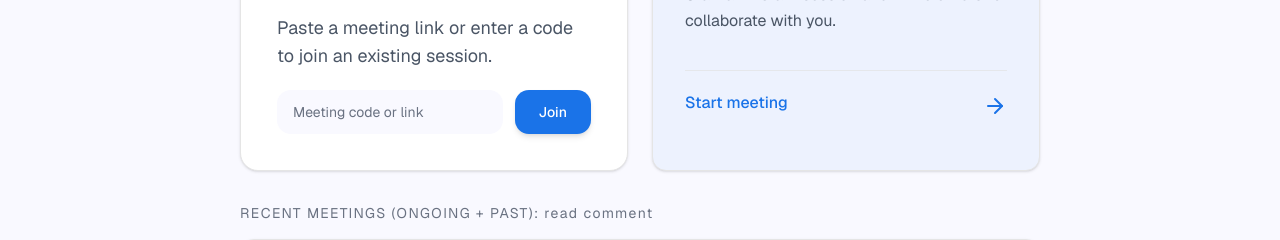
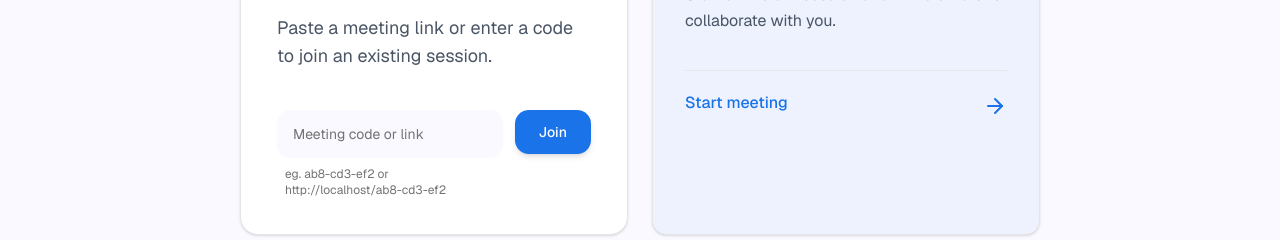
Before and after one commit to Broody-boy/meethub, a Next.js app in the folder frontend/: page / in a window 1280 px wide. Shown: the part 485-725 px from the top of the page. Built offline with nearby package versions, Linux system fonts and the light colour scheme; no server answers; sample sign-in values are in the browser's storage.

Commit message:
refac|fe: moved some hard coded colors to variables and added TextFieldFormInput for join meeting card and profile setup dialog

```diff
--- a/frontend/app/(private)/(with_topbar)/page.tsx
+++ b/frontend/app/(private)/(with_topbar)/page.tsx
@@ -4,7 +4,7 @@ import { HostType, MeetingStatus } from "@/enums";
 
 export default function MeetingsPage() {
   return (
-    <div className="bg-[#f9f9ff]">
+    <div className="bg-dashboard-background">
       {/* Banner */}
       <div className="w-full mb-8 overflow-hidden">
         <Image
--- a/frontend/app/globals.css
+++ b/frontend/app/globals.css
@@ -45,6 +45,12 @@
   --radius-2xl: calc(var(--radius) * 1.8);
   --radius-3xl: calc(var(--radius) * 2.2);
   --radius-4xl: calc(var(--radius) * 2.6);
+
+  /*extended tokens*/
+  --color-app-primary: var(--app-primary);
+  --color-dashboard-background: var(--dashboard-background);
+  --color-textbox-background: var(--textbox-background);
+  --color-textbox-error-focus-ring: var(--textbox-error-focus-ring);
 }
 
 body {
@@ -84,6 +90,11 @@ body {
   --sidebar-accent-foreground: oklch(0.205 0 0);
   --sidebar-border: oklch(0.922 0 0);
   --sidebar-ring: oklch(0.708 0 0);
+  /* extended colors */
+  --app-primary: oklch(57.37% 0.195 257.86);
+  --dashboard-background: oklch(98.38% 0.008 286.25);
+  --textbox-background: oklch(0.9702 0 0);
+  --textbox-error-focus-ring: oklch(88.55% 0.052 15.25);
 }
 
 .dark {
@@ -118,6 +129,11 @@ body {
   --sidebar-accent-foreground: oklch(0.985 0 0);
   --sidebar-border: oklch(1 0 0 / 10%);
   --sidebar-ring: oklch(0.556 0 0);
+  /* extended colors */
+  --app-primary: oklch(57.37% 0.195 257.86);
+  --dashboard-background: oklch(98.38% 0.008 286.25);
+  --textbox-background: oklch(0.9702 0 0);
+  --textbox-error-focus-ring: oklch(88.55% 0.052 15.25);
 }
 
 @layer base {
--- a/frontend/components/custom/ProfileSetupDialog/index.tsx
+++ b/frontend/components/custom/ProfileSetupDialog/index.tsx
@@ -12,6 +12,7 @@ import {
 import { ArrowRight, Upload, Video, Pencil } from "lucide-react";
 import { APP_NAME } from "@/constants";
 import { useSession } from "next-auth/react";
+import { TextFieldFormInput } from "@/components/form/TextFieldFormInput";
 
 interface ProfileSetupDialogProps {
   open: boolean;
@@ -131,7 +132,7 @@ export function ProfileSetupDialog({
 
             {/* Inputs */}
             <div className="flex flex-col gap-4">
-              <input
+              {/* <input
                 placeholder="First Name"
                 value={firstName}
                 onChange={(e) => setFirstName(e.target.value)}
@@ -143,6 +144,23 @@ export function ProfileSetupDialog({
                 value={lastName}
                 onChange={(e) => setLastName(e.target.value)}
                 className="h-12 rounded-lg bg-muted px-4 text-sm outline-none"
+              /> */}
+
+              <TextFieldFormInput
+                label="First Name"
+                placeholder="First Name"
+                required={true}
+                value={firstName}
+                onChange={(e) => setFirstName(e.target.value)}
+              />
+
+
+              <TextFieldFormInput
+                label="Last Name"
+                placeholder="Last Name"
+                required={true}
+                value={lastName}
+                onChange={(e) => setLastName(e.target.value)}
               />
             </div>
 
--- a/frontend/components/custom/cards/JoinWithCodeCard/index.tsx
+++ b/frontend/components/custom/cards/JoinWithCodeCard/index.tsx
@@ -1,16 +1,23 @@
+"use client"
+
+import { TextFieldFormInput } from "@/components/form/TextFieldFormInput";
 import { Link } from "lucide-react";
+import { useState } from "react";
 
 export function JoinWithCodeCard() {
+
+  const [meetingCodeOrLink, setMeetingCodeOrLink] = useState("");
+
   return (
     <div className="bg-white rounded-2xl p-9 w-full border shadow-sm flex flex-col h-full">
 
       {/* Top Content */}
       <div>
         <div className="flex items-center gap-3 mt-3 ">
-          <div className="text-[#1a73e8]">
+          <div className="text-app-primary">
             <Link className="w-8 h-8" />
           </div>
-          <h3 className="text-3xl font-semibold text-[#1a73e8]">
+          <h3 className="text-3xl font-semibold text-app-primary">
             Join with code or link
           </h3>
         </div>
@@ -21,13 +28,16 @@ export function JoinWithCodeCard() {
       </div>
 
       {/* Bottom Section */}
-      <div className="mt-auto pt-5 flex items-center gap-3">
-        <input
+      <div className="mt-auto pt-10 flex items-start gap-3">
+        <TextFieldFormInput
           placeholder="Meeting code or link"
-          className="flex-1 px-4 py-3 rounded-xl bg-[#f9f9ff] text-sm outline-none placeholder:text-gray-500"
+          value={meetingCodeOrLink}
+          onChange={(e) => setMeetingCodeOrLink(e.target.value)}
+          description={`eg. ab8-cd3-ef2 or ${(new URL(window.location.href).origin)}/ab8-cd3-ef2`}
+          className="bg-dashboard-background"
         />
 
-        <button className="bg-[#1a73e8] text-white px-6 py-3 rounded-xl text-sm font-medium shadow-md hover:bg-[#1669c1] transition">
+        <button className="bg-app-primary text-white px-6 py-3 rounded-xl text-sm font-medium shadow-md hover:bg-[#1669c1] transition">
           Join
         </button>
       </div>
--- /dev/null
+++ b/frontend/components/form/TextFieldFormInput.tsx
@@ -0,0 +1,68 @@
+"use client";
+
+import * as React from "react";
+import { cn } from "@/lib/utils"; // shadcn utility (clsx + tailwind-merge)
+import { Input } from "@/components/ui/input";
+
+interface TextFieldFormInputProps
+  extends React.InputHTMLAttributes<HTMLInputElement> {
+  label?: string;
+  error?: string;
+  description?: string;
+  required?: boolean;
+}
+
+export const TextFieldFormInput = React.forwardRef<
+  HTMLInputElement,
+  TextFieldFormInputProps
+>(
+  (
+    {
+      label,
+      error,
+      description,
+      required,
+      className,
+      ...props
+    },
+    ref
+  ) => {
+    return (
+      <div className="flex flex-col gap-2 w-full">
+        {/* Label */}
+        {label && (
+          <label className="text-sm font-medium text-foreground mx-1">
+            {label}
+            {required && <span className="text-destructive ml-1">*</span>}
+          </label>
+        )}
+
+        {/* Input */}
+        <Input
+          ref={ref}
+          className={cn(
+            `h-12 rounded-xl bg-textbox-background border-0 px-4`,
+            "focus-visible:ring-2",
+            "placeholder:text-muted-foreground",
+            error && "focus-visible:ring-textbox-error-focus-ring focus-visible:ring-3",
+            className
+          )}
+          // aria-invalid={!!error}
+          {...props}
+        />
+
+        {/* Description */}
+        {description && !error && (
+          <p className="text-xs text-muted-foreground ml-2">{description}</p>
+        )}
+
+        {/* Error */}
+        {error && (
+          <p className="text-xs text-destructive ml-2">{error}</p>
+        )}
+      </div>
+    );
+  }
+);
+
+TextFieldFormInput.displayName = "TextFieldFormInput";
--- /dev/null
+++ b/frontend/components/ui/input.tsx
@@ -0,0 +1,19 @@
+import * as React from "react"
+
+import { cn } from "@/lib/utils"
+
+function Input({ className, type, ...props }: React.ComponentProps<"input">) {
+  return (
+    <input
+      type={type}
+      data-slot="input"
+      className={cn(
+        "h-8 w-full min-w-0 rounded-lg border border-input bg-transparent px-2.5 py-1 text-base transition-colors outline-none file:inline-flex file:h-6 file:border-0 file:bg-transparent file:text-sm file:font-medium file:text-foreground placeholder:text-muted-foreground focus-visible:border-ring focus-visible:ring-3 focus-visible:ring-ring/50 disabled:pointer-events-none disabled:cursor-not-allowed disabled:bg-input/50 disabled:opacity-50 aria-invalid:border-destructive aria-invalid:ring-3 aria-invalid:ring-destructive/20 md:text-sm dark:bg-input/30 dark:disabled:bg-input/80 dark:aria-invalid:border-destructive/50 dark:aria-invalid:ring-destructive/40",
+        className
+      )}
+      {...props}
+    />
+  )
+}
+
+export { Input }
```
